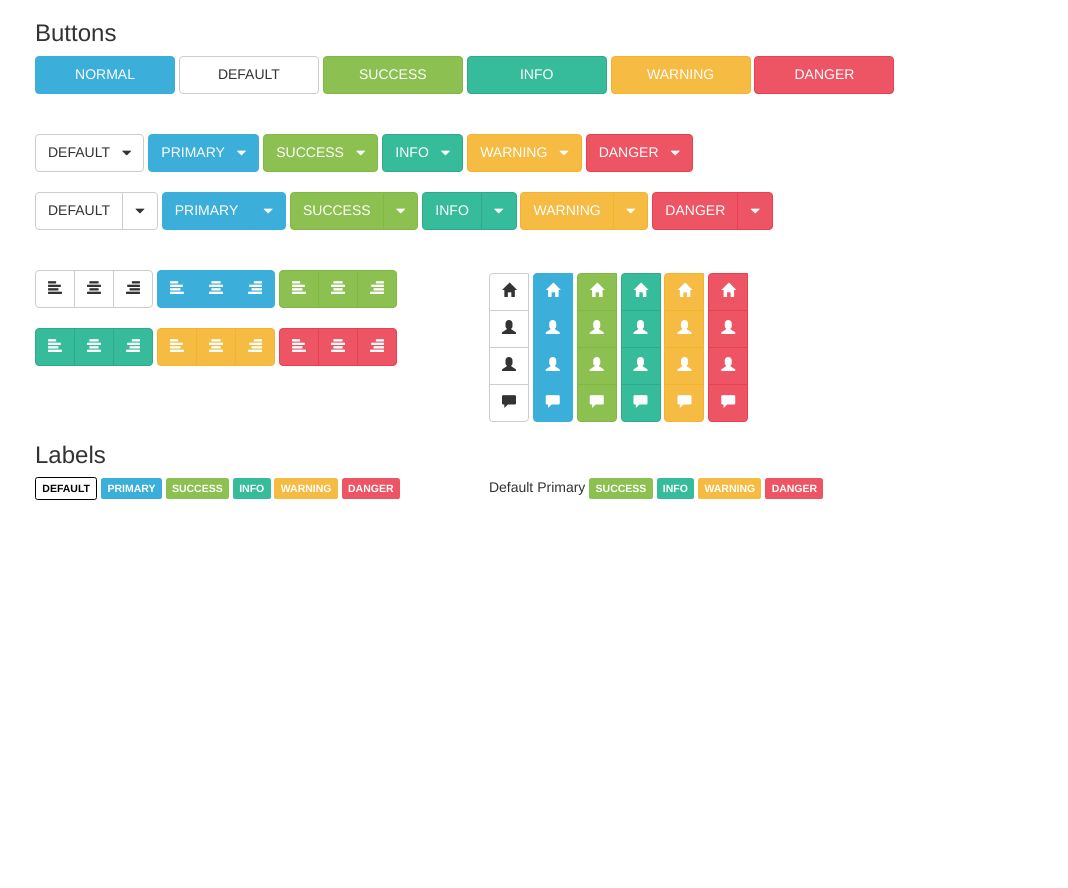
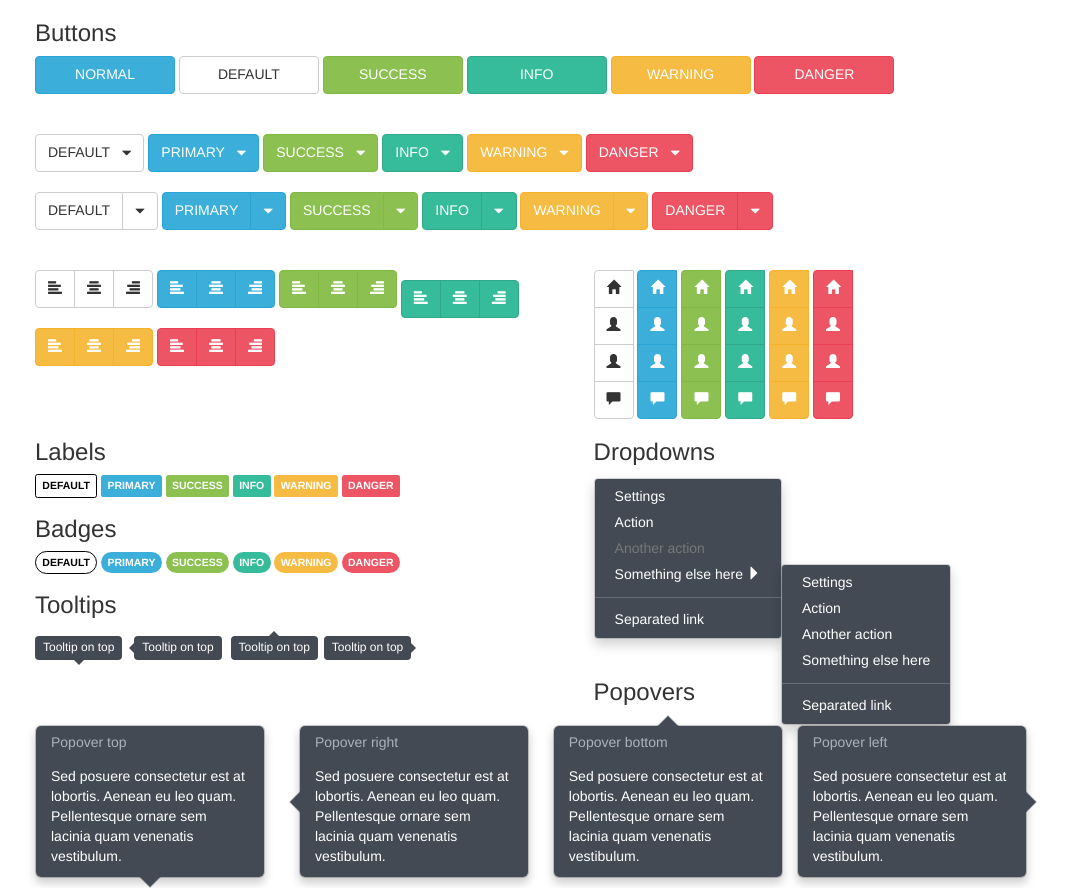
Before and after one commit to AndrewKamenev/UIKit_MyCustom, a website: page index.html in a window 1280 px wide. Shown: the whole page, without its empty margins (35-1103 px from the left). Before the commit the page ends 800 px from the top, so only its background shows below. Drawn offline with nearby package versions, Linux system fonts and the light colour scheme.

Commit message:
Add badges, tooplips, dropdowns, popovers

```diff
--- a/index.html
+++ b/index.html
@@ -105,23 +105,58 @@
 				<button class="btn btn-danger"><span class="glyphicon glyphicon-comment" aria-hidden="true"></span></button>
 			</div>
 		</div>
+
+		<div class="block w450 m-md">
 			<h3>Labels</h3>
-		<div class="block w450 m-md">
 				<span class="label label-default">Default</span>
 				<span class="label label-primary">Primary</span>
 				<span class="label label-success">Success</span>
 				<span class="label label-info">Info</span>
 				<span class="label label-warning">Warning</span>
 				<span class="label label-danger">Danger</span>
+			<h3>Badges</h3>
+				<span class="label label-default badge">Default</span>
+				<span class="label label-primary badge">Primary</span>
+				<span class="label label-success badge">Success</span>
+				<span class="label label-info badge">Info</span>
+				<span class="label label-warning badge">Warning</span>
+				<span class="label label-danger badge">Danger</span>
+			<h3>Tooltips</h3>
+				<div class="tooltip top" role="tooltip"><div class="tooltip-arrow"></div><div class="tooltip-inner">Tooltip on top</div></div>
+				<div class="tooltip right" role="tooltip"><div class="tooltip-arrow"></div><div class="tooltip-inner">Tooltip on top</div></div>
+				<div class="tooltip bottom" role="tooltip"><div class="tooltip-arrow"></div><div class="tooltip-inner">Tooltip on top</div></div>
+				<div class="tooltip left" role="tooltip"><div class="tooltip-arrow"></div><div class="tooltip-inner">Tooltip on top</div></div>
+
 		</div>
-		<div class="block w450 m-md">
-			<span class="badge badge-default">Default</span>
-			<span class="badge badge-primary">Primary</span>
-			<span class="label label-success">Success</span>
-			<span class="label label-info">Info</span>
-			<span class="label label-warning">Warning</span>
-			<span class="label label-danger">Danger</span>
+		<div class="block w450 m-md clearfix">
+			<h3>Dropdowns</h3>
+			<ul class="dropdown-menu dropdown-inverse">
+			    <li><a href="#">Settings</a></li>
+			    <li><a href="#">Action</a></li>
+			    <li class="disabled"><a href="#">Another action</a></li>
+			    <li><a href="#">Something else here <span class="text-small glyphicon glyphicon-triangle-right"></span></a>
+			    <ul class="dropdown-menu dropdown-inverse" aria-labelledby="dLabel">
+    <li><a href="#">Settings</a></li>
+			    <li><a href="#">Action</a></li>
+			    <li><a href="#">Another action</a></li>
+			    <li><a href="#">Something else here</a></li>
+			    <li role="separator" class="divider"></li>
+			    <li><a href="#">Separated link</a></li>
+  </ul></li>
+			    <li role="separator" class="divider"></li>
+			    <li><a href="#">Separated link</a></li>
+  			</ul>
+		</div>
+		<div class="block clearfix">
+			<h3>Popovers</h3>
+			<div class="popover top" role="tooltip"><div class="arrow"></div><h3 class="popover-title">Popover top</h3><div class="popover-content">Sed posuere consectetur est at lobortis. Aenean eu leo quam. Pellentesque ornare sem lacinia quam venenatis vestibulum.</div></div>
+			<div class="popover right" role="tooltip"><div class="arrow"></div><h3 class="popover-title">Popover right</h3><div class="popover-content">Sed posuere consectetur est at lobortis. Aenean eu leo quam. Pellentesque ornare sem lacinia quam venenatis vestibulum.</div></div>
+			<div class="popover bottom" role="tooltip"><div class="arrow"></div><h3 class="popover-title">Popover bottom</h3><div class="popover-content">Sed posuere consectetur est at lobortis. Aenean eu leo quam. Pellentesque ornare sem lacinia quam venenatis vestibulum.</div></div>
+			<div class="popover left" role="tooltip"><div class="arrow"></div><h3 class="popover-title">Popover left</h3><div class="popover-content">Sed posuere consectetur est at lobortis. Aenean eu leo quam. Pellentesque ornare sem lacinia quam venenatis vestibulum.</div></div>
 		</div>
 	</div>
+		<script src="https://cdnjs.cloudflare.com/ajax/libs/jquery/2.2.4/jquery.min.js"></script>
+		<script src="https://maxcdn.bootstrapcdn.com/bootstrap/3.3.7/js/bootstrap.min.js" integrity="sha384-Tc5IQib027qvyjSMfHjOMaLkfuWVxZxUPnCJA7l2mCWNIpG9mGCD8wGNIcPD7Txa" crossorigin="anonymous"></script>
+	<script src="js/main.js"></script>
 </body>
 </html>
--- /dev/null
+++ b/js/main.js
@@ -0,0 +1,5 @@
+$(document).ready(function(){
+	$(function () {
+    	$('[data-toggle="tooltip"]').tooltip();
+	});
+});
--- a/scss/variables.scss
+++ b/scss/variables.scss
@@ -7,7 +7,7 @@ $bootstrap-sass-asset-helper: false !default;
 //== Colors
 //
 //## Gray and brand colors for use across Bootstrap.
-
+$color-dark: 	#434a54;
 $gray-base:              #000 !default;
 $gray-darker:            lighten($gray-base, 13.5%) !default; // #222
 $gray-dark:              lighten($gray-base, 20%) !default;   // #333
@@ -155,7 +155,7 @@ $btn-default-border:             #ccc !default;
 
 $btn-primary-color:              #fff !default;
 $btn-primary-bg:                 $brand-primary !default;
-$btn-primary-border:             $brand-primary;
+$btn-primary-border:             darken($btn-primary-bg, 5%) !default;
 
 $btn-success-color:              #fff !default;
 $btn-success-bg:                 $brand-success !default;
@@ -527,7 +527,7 @@ $tooltip-max-width:           200px !default;
 //** Tooltip text color
 $tooltip-color:               #fff !default;
 //** Tooltip background color
-$tooltip-bg:                  #000 !default;
+$tooltip-bg:                  $color-dark;
 $tooltip-opacity:             .9 !default;
 
 //** Tooltip arrow width
@@ -541,7 +541,7 @@ $tooltip-arrow-color:         $tooltip-bg !default;
 //##
 
 //** Popover body background color
-$popover-bg:                          #fff !default;
+$popover-bg:                          $color-dark;
 //** Popover maximum width
 $popover-max-width:                   276px !default;
 //** Popover border color
--- a/style.scss
+++ b/style.scss
@@ -17,7 +17,8 @@
 }
 .w450 {
 	display: inline-block;
-	width: 450px;
+	width: 49%;
+	float: left;
 }
 // buttons
 .btn, .label {
@@ -48,3 +49,52 @@
 }
 
 //badges
+.badge {
+	border-radius: 25px;
+}
+//tooltips
+.tooltip {
+	opacity: 1;
+	position: relative;
+	display: inline-block;
+}
+//dropdowns
+.dropdown-menu {
+	display: block;
+	position: relative;
+	li a:hover {
+		background-color: #656d78;
+		color: white;
+	}
+	li {
+		position: relative;
+		.dropdown-menu {
+			position: absolute;
+			top: 0;
+			left: 100%;
+		}
+	}
+	.divider {
+	background-color: #656d78;
+}
+}
+.dropdown-inverse {
+	background-color: $color-dark;
+	li a {
+		color: white;
+	}
+}
+
+//popovers
+.popover {
+	position: relative;
+	display: inline-block;
+	width: 230px;
+	margin-right: 20px;
+	color: white;
+	.popover-title {
+		color: #aab2bd;
+		border-bottom: none;
+		background-color: $color-dark;
+	}
+}
```
Also changed, not shown: css/style.css, 2 other files. Lines whose indentation alone changed are shown as unchanged.
